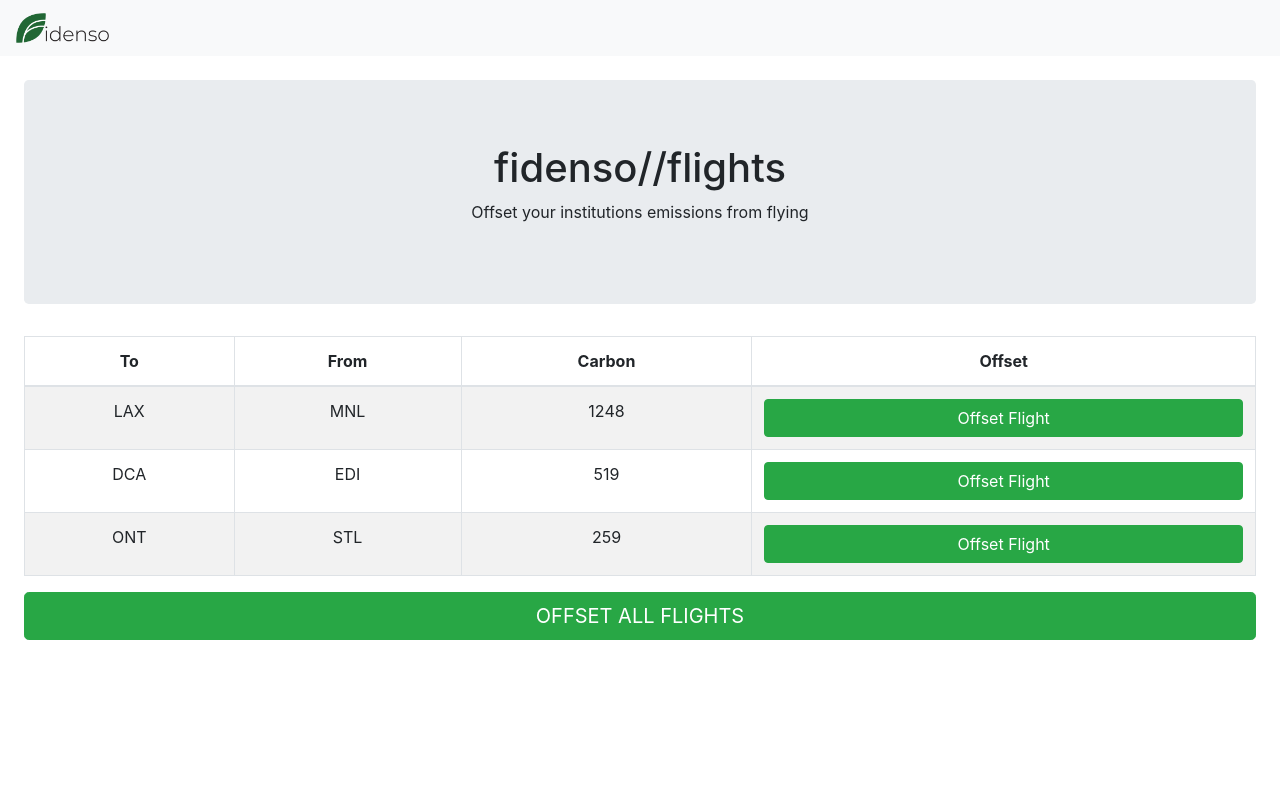
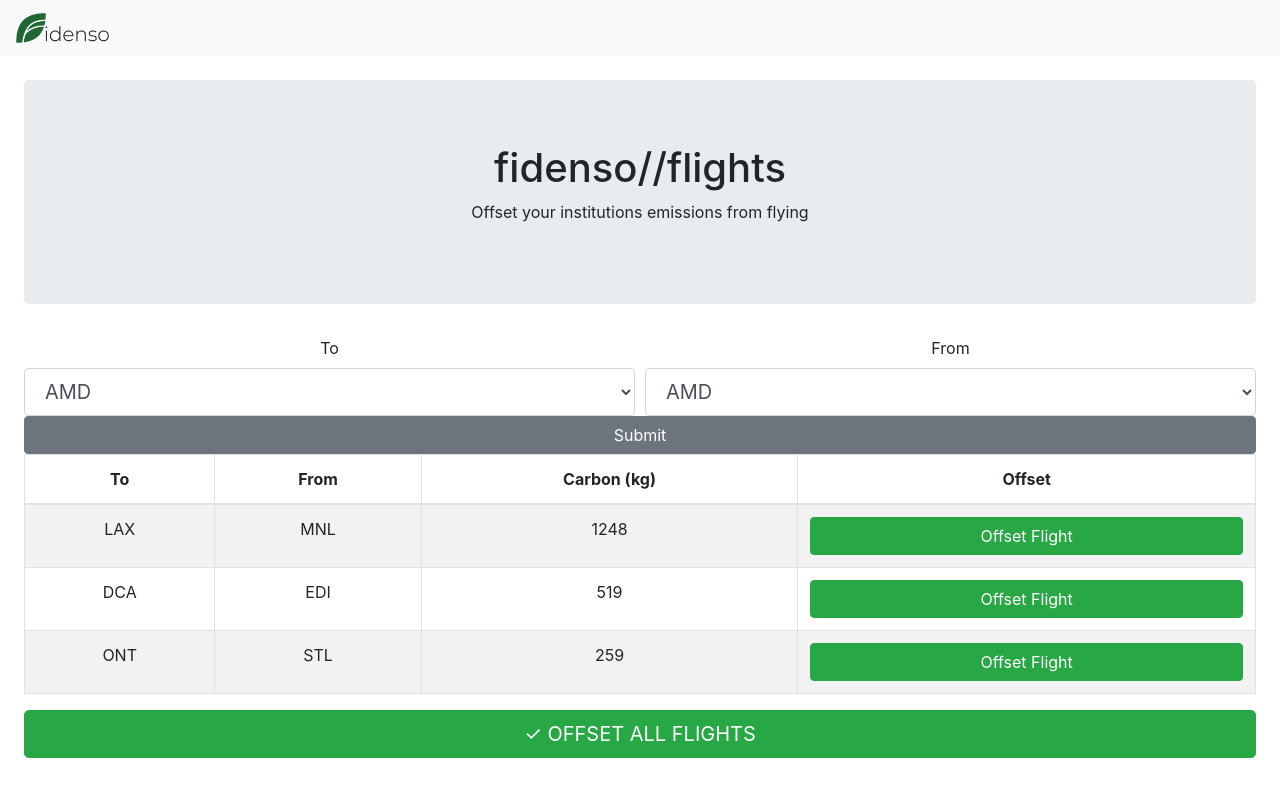
Before and after one commit to oliverpdahl/fidensco-flights, a React (Create React App) app: page / in a window 1280 px wide. Shown: the top 796 px of the page. Built offline with nearby package versions, Linux system fonts and the light colour scheme.

Commit message:
Add Submit

```diff
--- a/src/App.js
+++ b/src/App.js
@@ -5,8 +5,11 @@ import Container from 'react-bootstrap/Container';
 import Button from 'react-bootstrap/Button';
 import Navbar from 'react-bootstrap/Navbar';
 import logo from './fidensoLogo.png'
-import Table from 'react-bootstrap/Table'
-import TableRow from './TableRow'
+import Table from 'react-bootstrap/Table';
+import TableRow from './TableRow';
+import Form from "react-bootstrap/Form";
+import Col from "react-bootstrap/Col";
+
 // import Nav from 'react-bootstrap/Nav'
 function App() {
   return (
@@ -37,12 +40,41 @@ function App() {
           </p>
         </Container>
       </Jumbotron>
+      <Form>
+        <Form.Row className="align-items-center">
+          <Col>
+            <Form.Label>To</Form.Label>
+            <Form.Control size="lg" as="select">
+              <option>AMD</option>
+              <option>ORD</option>
+              <option>SAN</option>
+              <option>DWI</option>
+              <option>DTF</option>
+            </Form.Control>
+          </Col>
+          <Col>
+            <Form.Label>From</Form.Label>
+            <Form.Control size="lg" as="select">
+              <option>AMD</option>
+              <option>ORD</option>
+              <option>SAN</option>
+              <option>DWI</option>
+              <option>DTF</option>
+            </Form.Control>
+          </Col>
+        </Form.Row>
+        <Form.Row>
+          <Col>
+            <Button type="submit" variant="secondary" block>Submit</Button>
+          </Col>
+        </Form.Row>
+      </Form>
       <Table striped bordered hover>
         <thead>
           <tr>
             <th>To</th>
             <th>From</th>
-            <th>Carbon</th>
+            <th>Carbon (kg)</th>
             <th>Offset</th>
           </tr>
         </thead>
@@ -52,7 +84,7 @@ function App() {
           <TableRow id="3" to="ONT" from="STL" carbon="259"/>
         </tbody>
       </Table>
-      <Button variant="success" size="lg" block className=''>OFFSET ALL FLIGHTS</Button>
+      <Button variant="success" size="lg" block className=''>✓ OFFSET ALL FLIGHTS</Button>
       </div>
     </div>
   );
```
